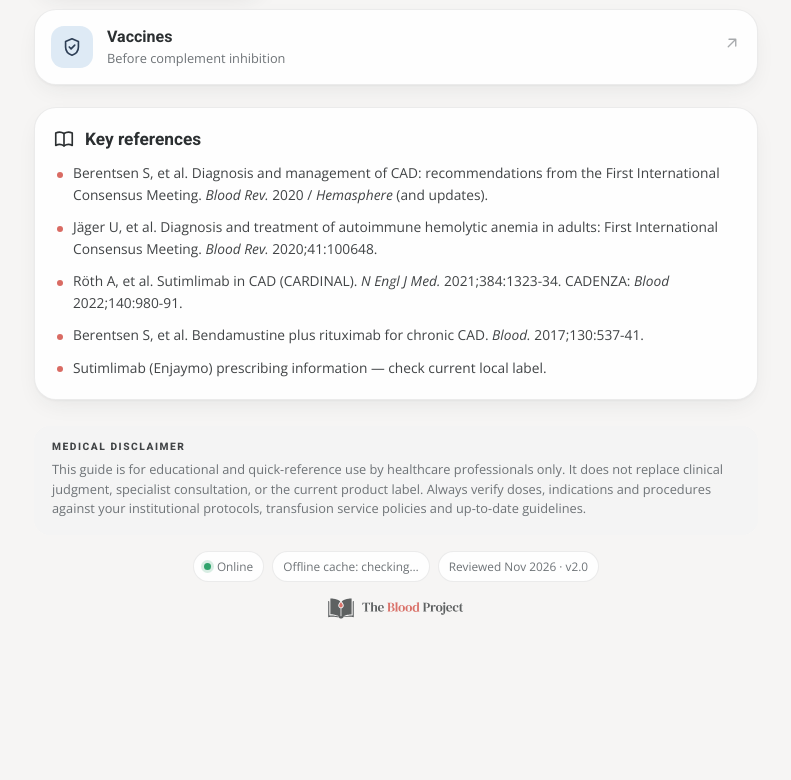
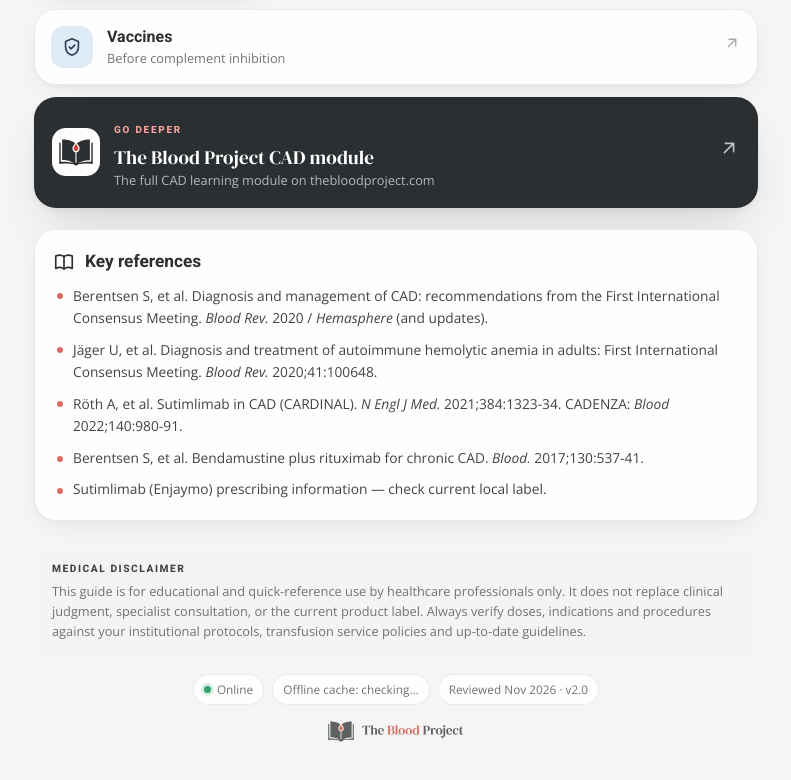
Before and after one commit to randyrodriguezjr/cad-pocket-guide, a plain HTML site: page index.html in a window 1280 px wide. Shown: the part 1526-2306 px from the top of the page, without its empty margins (244-1035 px from the left). Before the commit the page ends 2237 px from the top, so only its background shows below. Drawn offline with Linux system fonts and the light colour scheme.

Commit message:
Add 'Go deeper' link to The Blood Project CAD module on the home screen
Cache bumped to v2.0.3.

Co-Authored-By: Claude Opus 5.5 <noreply@anthropic.com>
Claude-Session: https://claude.ai/code/session_01VBM1pxfSkYmHBZ1o1yi2YM

```diff
--- a/index.html
+++ b/index.html
@@ -266,6 +266,20 @@
     background: conic-gradient(var(--accent) calc(var(--p) * 1%), var(--surface-3) 0); display: grid; place-items: center; }
   .ring::before { content: attr(data-t); width: 32px; height: 32px; border-radius: 50%; background: var(--surface); display: grid; place-items: center; font: 800 .62rem var(--display); color: var(--text-2); }
 
+  /* ---------- Go deeper (link to TBP module) ---------- */
+  .deeper {
+    display: flex; align-items: center; gap: 14px; margin-top: 12px; padding: 18px; border-radius: var(--r-lg);
+    background: #2B2F31; color: #F2F2F2; text-decoration: none; box-shadow: var(--shadow-lg); transition: transform .18s var(--ease);
+  }
+  [data-theme="dark"] .deeper { background: #262B30; border: 1px solid var(--line-2); }
+  .deeper:active { transform: scale(.98); }
+  .deeper .dm { width: 48px; height: 48px; border-radius: 14px; background: #FEFEFE; display: grid; place-items: center; flex: none; color: #2B2F31; }
+  .deeper .dm svg { width: 34px; height: 27px; }
+  .deeper .eyebrow { color: #F5A49D; font-size: .62rem; }
+  .deeper b { display: block; font: 400 1.2rem/1.2 var(--serif); color: #fff; margin-top: 5px; }
+  .deeper .s { display: block; font-size: .8rem; line-height: 1.4; color: rgba(242,242,242,.7); margin-top: 3px; }
+  .deeper .go { margin-left: auto; color: rgba(255,255,255,.7); }
+
   /* ---------- Section pages ---------- */
   .sec-head { padding: 22px 2px 18px; }
   .sec-head .eyebrow { margin-bottom: 10px; }
@@ -520,6 +534,12 @@
         <span class="go"><svg class="i"><use href="#i-arrow"/></svg></span>
       </a>
     </nav>
+
+    <a class="deeper" href="https://www.thebloodproject.com/module/cad-module/" target="_blank" rel="noopener">
+      <span class="dm"><svg aria-hidden="true"><use href="#tbp-mark"/></svg></span>
+      <span><span class="eyebrow">Go deeper</span><b>The Blood Project CAD module</b><span class="s">The full CAD learning module on thebloodproject.com</span></span>
+      <span class="go"><svg class="i"><use href="#i-arrow"/></svg></span>
+    </a>
   </div>
 
   <!-- ============ 3. CHECKLIST ============ -->
--- a/sw.js
+++ b/sw.js
@@ -5,7 +5,7 @@
  *  - Other same-origin GETs: cache-first, then network (and cache the response).
  *  - Old caches are removed on activate. Bump CACHE_VERSION when you change any file.
  */
-const CACHE_VERSION = 'cad-guide-v2.0.2';
+const CACHE_VERSION = 'cad-guide-v2.0.3';
 const PRECACHE = [
   './',
   './index.html',
```
